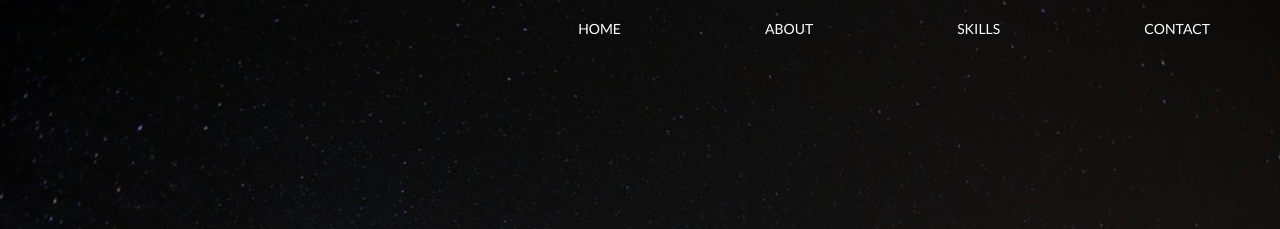
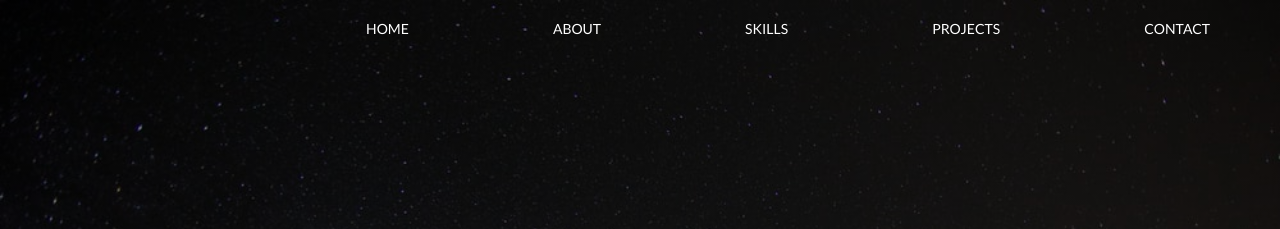
Before and after one commit to RAJ-vishwakarma/My-portfolio, a plain HTML site: page index.html in a window 1280 px wide. Shown: the top 229 px of the page. Drawn offline with nearby package versions, Linux system fonts and the light colour scheme.

Commit message:
final change

```diff
--- a/index.html
+++ b/index.html
@@ -20,6 +20,7 @@
                     <li class="navList"><a href="#black" class="navList navList1">HOME</a></li>
                     <li class="navList"><a href="#about" class="navList navList2">ABOUT</a></li>
                     <li class="navList"><a href="#skills" class="navList navList3">SKILLS</a></li>
+                    <li class="navList"><a href="#projects" class="navList navList3">PROJECTS</a></li>
                     <li class="navList"><a href="#contact-page" class="navList navList3">CONTACT</a></li>
                 </ul>
             </nav>
@@ -58,6 +59,11 @@
                     <a href="#skills">
                         <li>SKILLS</li>
                     </a>
+
+                    <a href="#projects">
+                        <li>PROJECTS</li>
+                    </a>
+
                     <a href="#contact-page">
                         <li>CONTACT</li>
                     </a>
```
